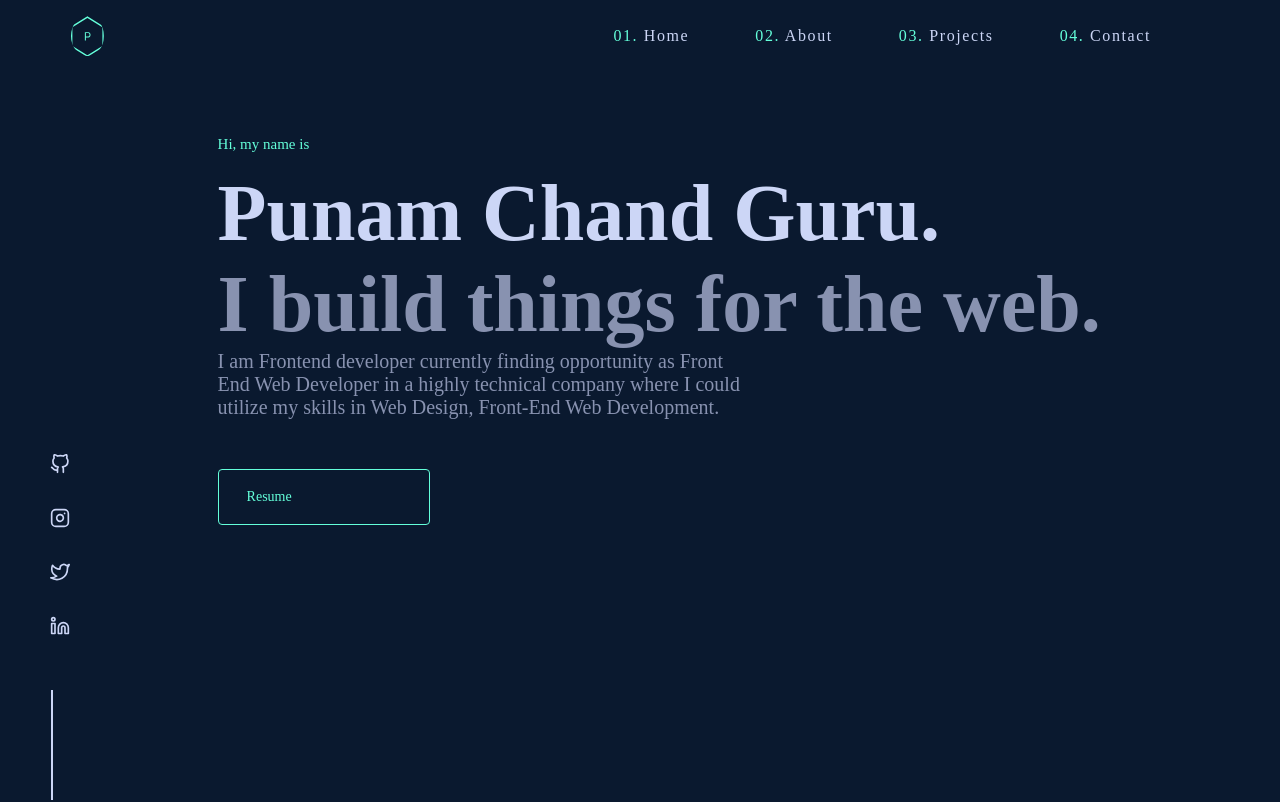
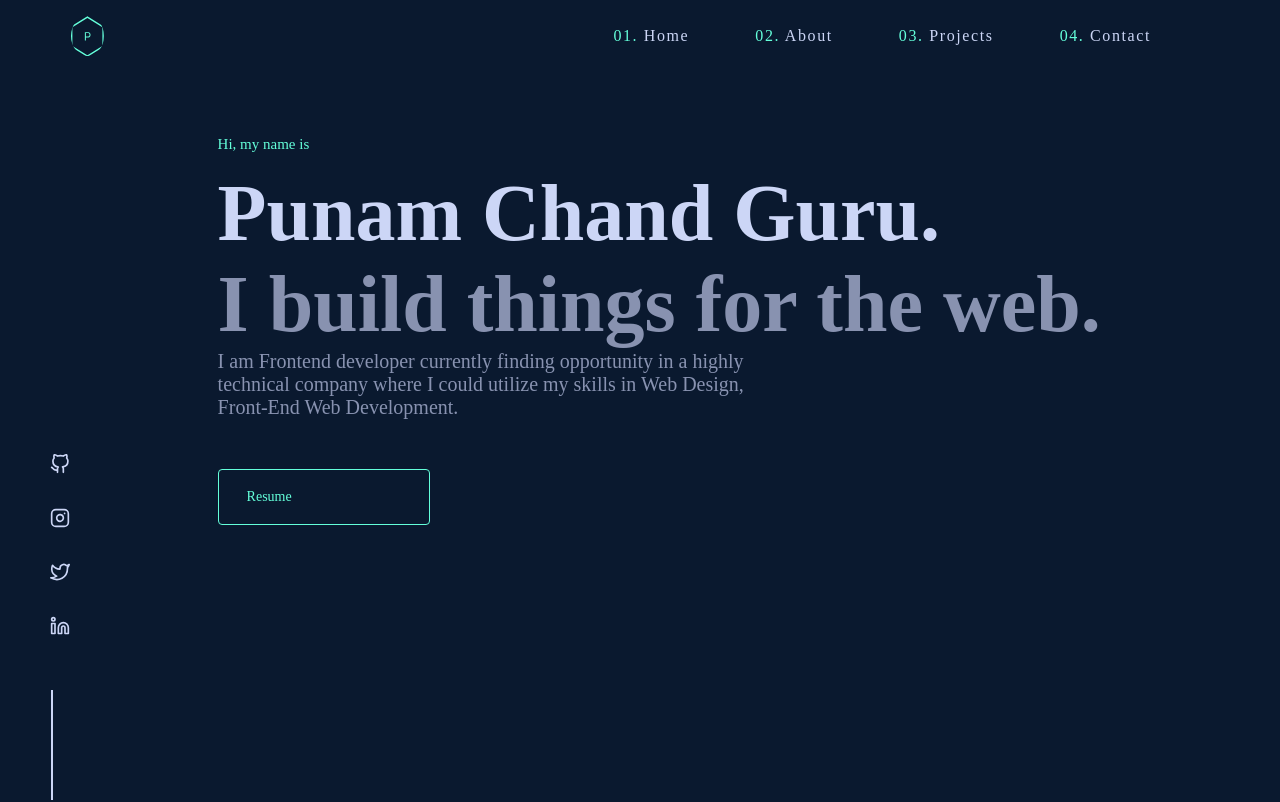
Before and after one commit to thatguywithlenses/my-portfolio, a React (Create React App) app: page / in a window 1280 px wide. Shown: the top 802 px of the page. Built offline with nearby package versions, Linux system fonts and the light colour scheme; a web font is replaced by a local one.

Commit message:
Update Header.js

```diff
--- a/src/components/Header/Header.js
+++ b/src/components/Header/Header.js
@@ -10,8 +10,7 @@ const Header = () => {
         <span>Hi, my name is</span>
         <div className='para1'>Punam Chand Guru.</div>
         <div className='para2'>I build things for the web.</div>
-        <div className='para3'>I am Frontend developer currently finding opportunity as Front End Web
-            Developer in a highly technical company
+        <div className='para3'>I am Frontend developer currently finding opportunity in a highly technical company
             where I could utilize my skills in Web Design,
             Front-End Web Development.</div>
             <a href={Resume} download className='btn'>Resume</a>
```
